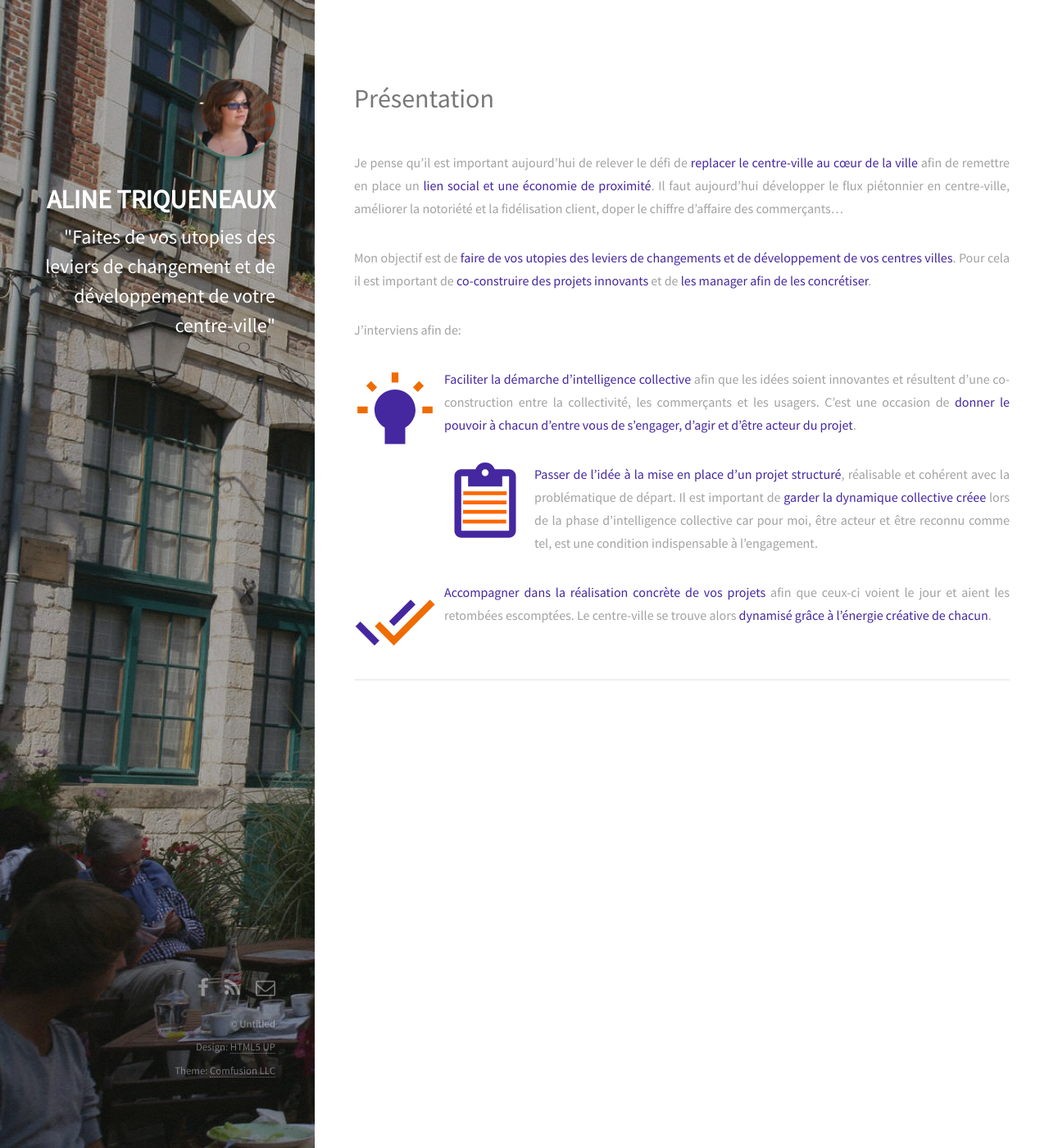
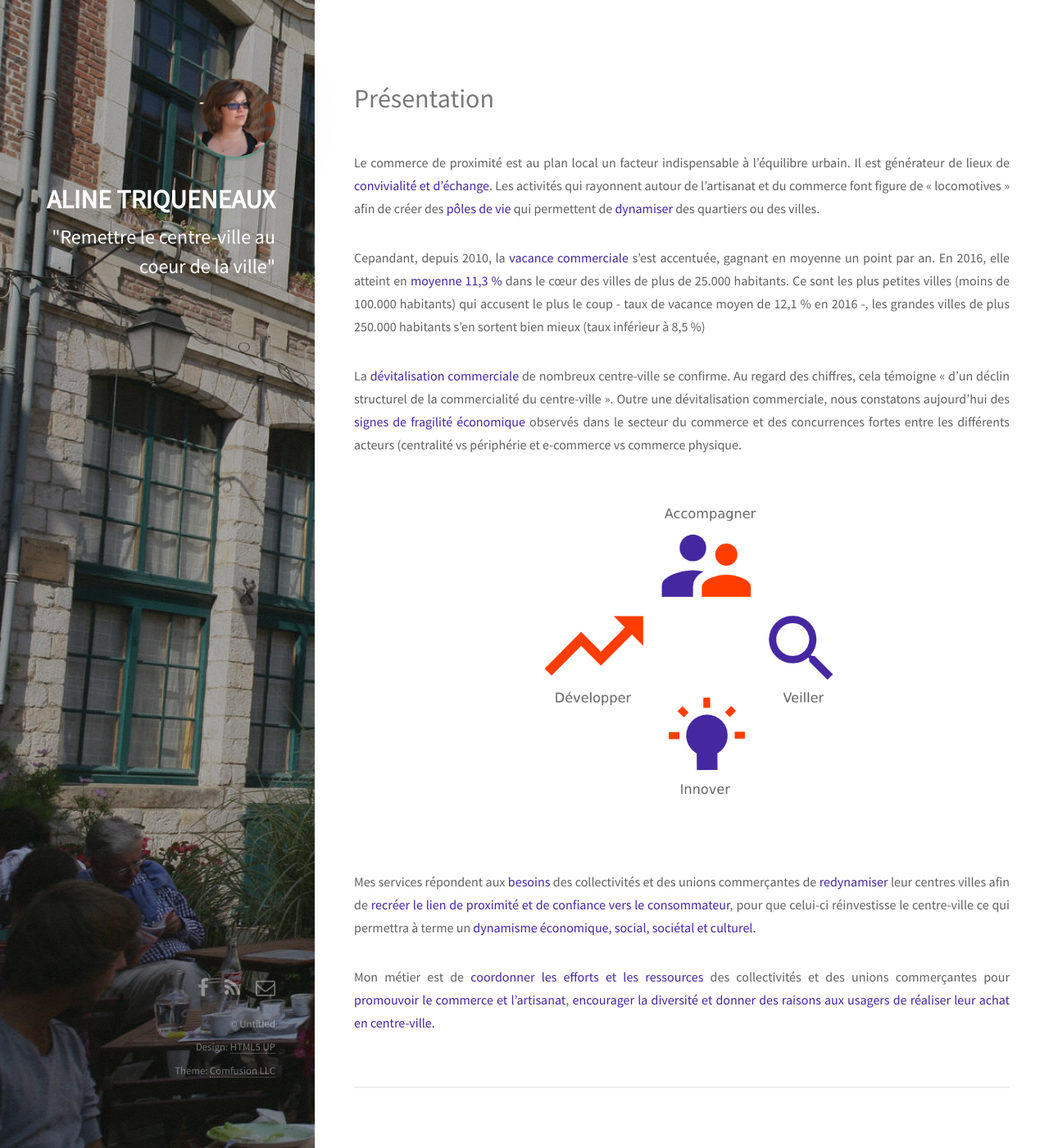
Before and after one commit to atriqueneaux/atriqueneaux.github.io, a Jekyll site: the page built from index.md, in a window 1280 px wide and 1400 px high. Shown: the whole window at 82% size. Built offline with Jekyll 4.4.1, drawn with Linux system fonts in a browser that asks for light colours; nearby versions of some CDN libraries.

Commit message:
fiche produits et prez

```diff
--- a/_layouts/default.html
+++ b/_layouts/default.html
@@ -31,7 +31,7 @@
 			</a>
 			<h1 id="name">Aline Triqueneaux</h1>
       <h2 id="headline" >
-				"Faites de vos utopies des leviers de changement et de développement de votre centre-ville"
+				"Remettre le centre-ville au coeur de la ville"
 			</h2>
     </header>
 
--- a/_layouts/front.html
+++ b/_layouts/front.html
@@ -4,7 +4,7 @@ layout: default
 <div id="main">
   <section>
       <header>
-        <h1>Présentation</h1>
+        <h1>{{page.title}}</h1>
       </header>
       <section>
         {{content}}
--- a/css/custom.css
+++ b/css/custom.css
@@ -18,5 +18,5 @@ h2#headline{
 
 }
 .image.avatar img{
-  box-shadow: 0 4px 5px 0 rgba(0,0,0,.14),0 1px 10px 0 rgba(0,0,0,.12),0 2px 4px -1px;
+  box-shadow: 0 4px 5px 0 rgba(0,0,0,.14),0 1px 100px 0 rgba(0,0,0,.12),0 2px 4px -1px;
 }
--- a/css/main.css
+++ b/css/main.css
@@ -1560,7 +1560,7 @@
 		}
 
 	body, input, select, textarea {
-		color: #a2a2a2;
+		color: #616161;
 		font-family: "Source Sans Pro", Helvetica, sans-serif;
 		font-size: 16pt;
 		font-weight: 400;
--- a/index.md
+++ b/index.md
@@ -1,24 +1,16 @@
 ---
 layout: front
+title: Présentation
 ---
 
 
-Je pense qu’il est important aujourd’hui de relever le défi de **replacer le centre-ville au cœur de la ville**
-afin de remettre en place un **lien social et une économie de proximité**. Il faut aujourd’hui développer le flux piétonnier en centre-ville, améliorer la notoriété et la fidélisation client, doper le chiffre d’affaire des commerçants...
+Le commerce de proximité est au plan local un facteur indispensable à l'équilibre urbain. Il est générateur de lieux de **convivialité et d'échange**. Les activités qui rayonnent autour de l'artisanat et du commerce font figure de « locomotives » afin de créer des **pôles de vie** qui permettent de **dynamiser** des quartiers ou des villes.
 
-Mon objectif est de **faire de vos utopies des leviers de changements et de développement de vos centres villes**. Pour cela il est important de **co-construire des projets innovants** et de **les manager afin de les concrétiser**.
+Cepandant, depuis 2010, la **vacance commerciale** s'est accentuée, gagnant en moyenne un point par an. En 2016, elle atteint en **moyenne 11,3 %** dans le cœur des villes de plus de 25.000 habitants. Ce sont les plus petites villes (moins de 100.000 habitants) qui accusent le plus le coup - taux de vacance moyen de 12,1 % en 2016 -, les grandes villes de plus 250.000 habitants s'en sortent bien mieux (taux inférieur à 8,5 %)
 
+La **dévitalisation commerciale** de nombreux centre-ville se confirme. Au regard des chiffres, cela témoigne « d’un déclin structurel de la commercialité du centre-ville ». Outre une dévitalisation commerciale, nous constatons aujourd'hui des **signes de fragilité économique** observés dans le secteur du commerce et des concurrences fortes entre les différents acteurs (centralité vs périphérie et e-commerce vs commerce physique.
+<img class="fit image" style="float:left;max-width:400px;margin-right:200px;margin-left:200px;margin-top:10px;margin-bottom:5px" src="/images/fulls/img prez.png" alt="Cercle vertueux">
 
-J'interviens afin de:
+Mes services répondent aux **besoins** des collectivités et des unions commerçantes de **redynamiser** leur centres villes afin de **recréer le lien de proximité et de confiance vers le consommateur**, pour que celui-ci réinvestisse le centre-ville ce qui permettra à terme un **dynamisme économique, social, sociétal et culturel.**
 
-<img class="fit image" style="float:left;max-width:100px;margin-right:10px;" src="/images/fulls/lumiere.svg" alt="Matériel pour les ateliers d'intelligence collective">
-
-**Faciliter la démarche d’intelligence collective** afin que les idées soient innovantes et résultent d’une co-construction entre la collectivité, les commerçants et les usagers. C’est une occasion de **donner le pouvoir à chacun d’entre vous de s’engager, d’agir et d’être acteur du projet**.
-
-<img class="fit image" style="float:left;max-width:100px;margin-right:10px;" src="/images/fulls/projet.svg" alt="Matériel pour les ateliers d'intelligence collective">
-
-**Passer de l’idée à la mise en place d’un projet structuré**, réalisable et cohérent avec la problématique de départ. Il est important de **garder la dynamique collective créee** lors de la phase d’intelligence collective car pour moi, être acteur et être reconnu comme tel, est une condition indispensable à l’engagement.
-
-<img class="fit image" style="float:left;max-width:100px;margin-right:10px;" src="/images/fulls/accompagner.svg" alt="Matériel pour les ateliers d'intelligence collective">
-
-**Accompagner dans la réalisation concrète de vos projets** afin que ceux-ci voient le jour et aient les retombées escomptées. Le centre-ville se trouve alors **dynamisé grâce à l’énergie créative de chacun**.
+Mon métier est de **coordonner les efforts et les ressources** des collectivités et des unions commerçantes pour **promouvoir le commerce et l’artisanat**, **encourager la diversité et donner des raisons aux usagers de réaliser leur achat en centre-ville.**
```
Also changed, not shown: produits/collectivite.md (added, +28 -0 lines), produits/unions-commerciales.md (added, +30 -0 lines), images/Veiller.png (added), images/dvpt.png (added), images/fulls/img prez.png (added), images/ic_supervisor_account_black_24px.png (added), images/ic_wb_incandescent_black_24px(2).svg (added), images/innover.png (added).
